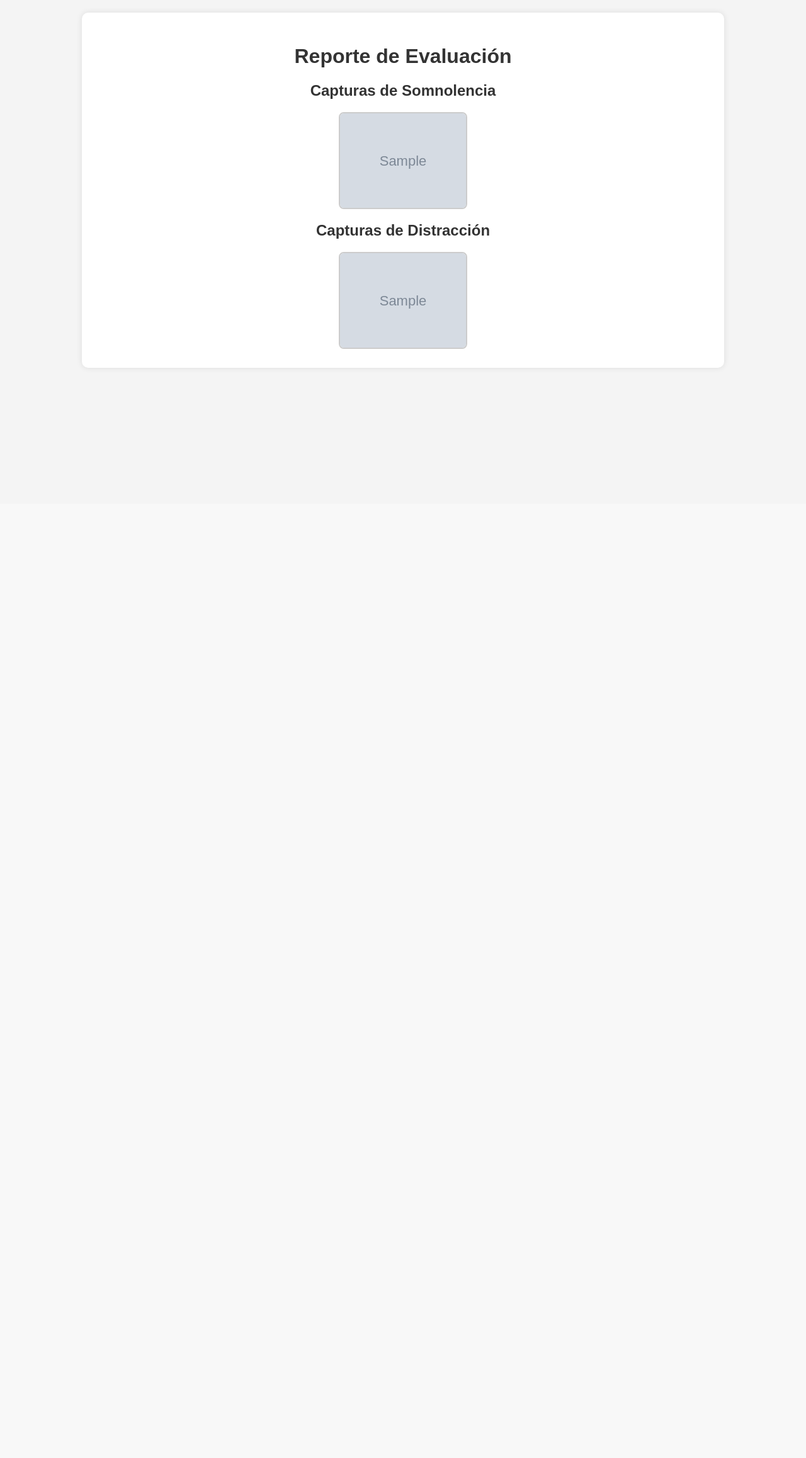
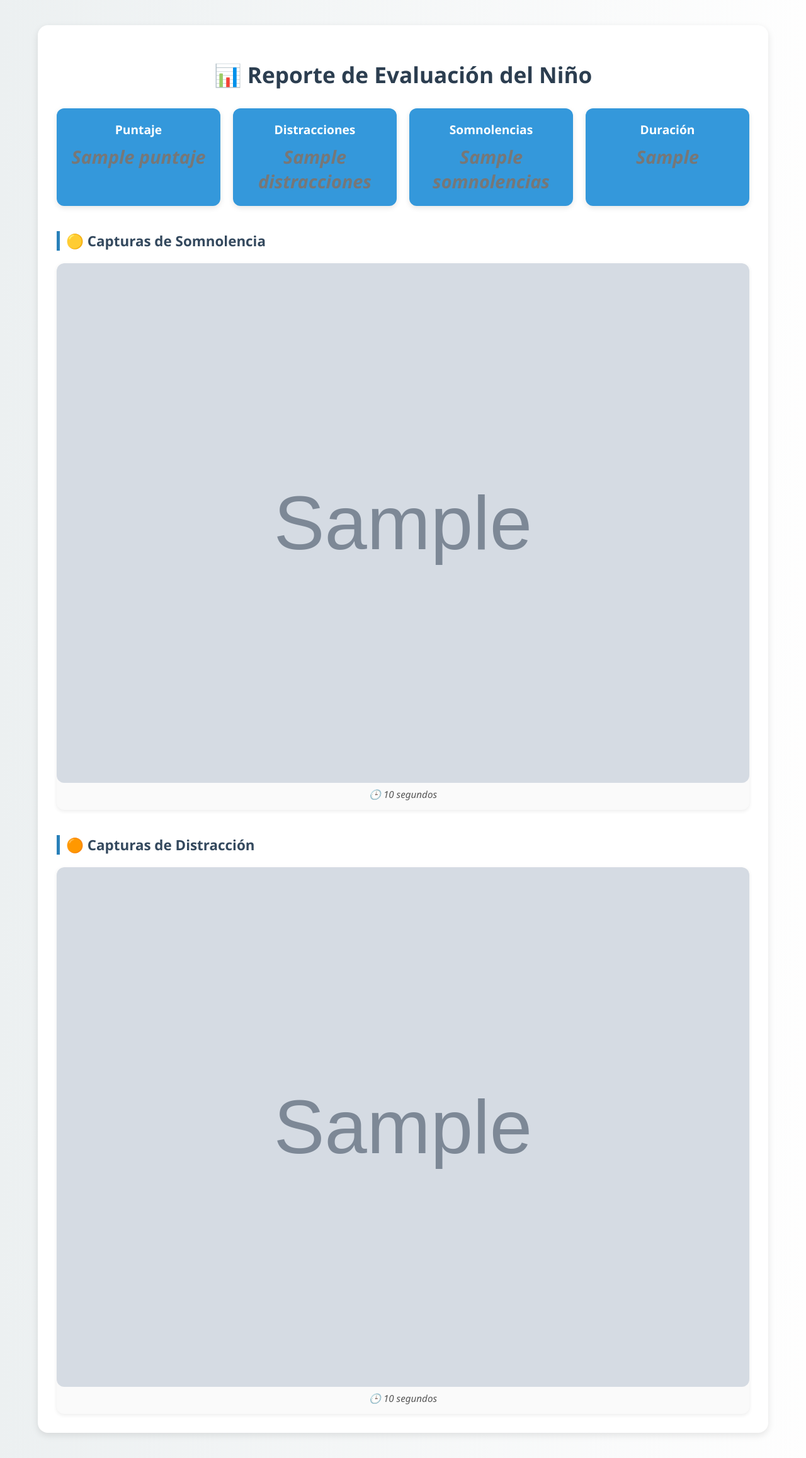
Before and after one commit to Francisco-Ronquillo/EDUFLEX, a Django app: template PADRE/templates/verReporte.html in a window 1280 px wide. Shown: the whole page at 63% size. Before the commit the page ends 586 px from the top, so only its background shows below. Run offline with Django 5.2, Linux system fonts and the light colour scheme; the template is opened without the code that fills it: most values are stand-ins (such as "Sample title", 1, 10 or a date in 2020); grey boxes marked "Sample" are stand-in pictures.

Commit message:
Mejoras en la IA, mejoras de css en los html de padre ,ver reportes

```diff
--- a/EDUFLEX/settings.py
+++ b/EDUFLEX/settings.py
@@ -134,7 +134,9 @@ SESSION_EXPIRE_AT_BROWSER_CLOSE = True
 # Static files (CSS, JavaScript, Images)
 # https://docs.djangoproject.com/en/5.2/howto/static-files/
 
+MEDIA_URL = '/media/'
 STATIC_URL = 'static/'
+MEDIA_ROOT = BASE_DIR / 'media'
 STATICFILES_DIRS = (os.path.join(BASE_DIR, 'static'),)
 
 # Default primary key field type
--- a/NIÑO/views.py
+++ b/NIÑO/views.py
@@ -263,6 +263,8 @@ class GuardarProgresoCartasView(View):
                 distracciones=resultado_final.get("distracciones", 0),
                 tiempos_somnolencia=resultado_final.get("tiempos_somnolencia", []),
                 tiempos_distraccion=resultado_final.get("tiempos_distraccion", []),
+                frames_somnolencia=resultado_final.get("frames_somnolencia", []),
+                frames_distraccion=resultado_final.get("frames_distraccion", []),
                 duracion_evaluacion=timedelta(seconds=tiempo)
             )
             session_key = f"deteccion_iniciada_{nino_id}"
--- a/PADRE/templates/reportes_kid.html
+++ b/PADRE/templates/reportes_kid.html
@@ -46,12 +46,12 @@
         <h4 style="margin-left: 10px;">Reportes:</h4>
         <div class="reportes">
           {% for reporte in item.reportes|slice:":6" %}
-          <div class="card reporte">
+          <a class="card reporte" href="{% url 'padre:verReporte' reporte.id %}">
             <strong></strong>
             <span>{{ reporte.titulo }}</span>
             <span>Duración:{{ reporte.duracion_evaluacion}}</span>
             <span>Fecha:{{ reporte.fecha }}</span>
-          </div>
+          </a>
           {% endfor %}
         </div>
       {% else %}
--- a/PADRE/templates/verReporte.html
+++ b/PADRE/templates/verReporte.html
@@ -1,5 +1,4 @@
 {% load static %}
-
 <!DOCTYPE html>
 <html lang="es">
 <head>
@@ -9,14 +8,34 @@
 </head>
 <body>
     <div class="container">
-        <h1>Reporte de Evaluación</h1>
+        <h1>📊 Reporte de Evaluación del Niño</h1>
+
+        <div class="resumen">
+            <div class="card">
+                <h3>Puntaje</h3>
+                <p>{{ reporte.puntaje }}</p>
+            </div>
+            <div class="card">
+                <h3>Distracciones</h3>
+                <p>{{ reporte.distracciones }}</p>
+            </div>
+            <div class="card">
+                <h3>Somnolencias</h3>
+                <p>{{ reporte.somnolencias }}</p>
+            </div>
+            <div class="card">
+                <h3>Duración</h3>
+                <p>{{ reporte.duracion_evaluacion }}</p>
+            </div>
+        </div>
 
         <section>
-            <h2>Capturas de Somnolencia</h2>
+            <h2>🟡 Capturas de Somnolencia</h2>
             <div class="galeria">
-                {% for imagen in reporte.frames_somnolencia %}
+                {% for imagen, duracion in pares_somnolencia %}
                     <div class="imagen">
-                        <img src="/static/{{ imagen }}" alt="Somnolencia">
+                        <img src="/media/{{ imagen }}" alt="Somnolencia">
+                        <p class="tiempo">🕒 {{ duracion }} segundos</p>
                     </div>
                 {% empty %}
                     <p>No hay imágenes de somnolencia.</p>
@@ -25,11 +44,12 @@
         </section>
 
         <section>
-            <h2>Capturas de Distracción</h2>
+            <h2>🟠 Capturas de Distracción</h2>
             <div class="galeria">
-                {% for imagen in reporte.frames_distraccion %}
+                {% for imagen, duracion in pares_distraccion %}
                     <div class="imagen">
-                       <img src="/static/{{ imagen }}" alt="Distracción">
+                        <img src="/media/{{ imagen }}" alt="Distracción">
+                        <p class="tiempo">🕒 {{ duracion }} segundos</p>
                     </div>
                 {% empty %}
                     <p>No hay imágenes de distracción.</p>
--- a/static/CSS/dashboardDad.css
+++ b/static/CSS/dashboardDad.css
@@ -112,6 +112,8 @@ header {
   height: 250px;
   font-size: 25px;
   text-align: center;
+  text-decoration: none;
+  color: black;
 }
 
 .imagen-con-circulo {
--- a/static/CSS/dashboardKid.css
+++ b/static/CSS/dashboardKid.css
@@ -1,4 +1,4 @@
-/* === ESTRUCTURA GENERAL === */
+
 body {
   margin: 0;
   font-family: Arial, sans-serif;
--- a/static/CSS/reportKid.css
+++ b/static/CSS/reportKid.css
@@ -119,6 +119,8 @@ main h2 {
     align-items: center;
     font-size: 14px;
     line-height: 1.4;
+    text-decoration: none;
+    color:black;
 }
 
 .card.reporte strong {
--- a/static/CSS/verReporte.css
+++ b/static/CSS/verReporte.css
@@ -1,42 +1,107 @@
 body {
-    font-family: Arial, sans-serif;
-    background-color: #f4f4f4;
     margin: 0;
-    padding: 20px;
+    font-family: 'Segoe UI', Tahoma, Geneva, Verdana, sans-serif;
+    background: linear-gradient(to right, #ecf0f1, #fefefe);
+    color: #2c3e50;
 }
 
 .container {
-    max-width: 960px;
-    margin: auto;
-    background-color: white;
+    max-width: 1100px;
+    margin: 40px auto;
     padding: 30px;
-    border-radius: 10px;
-    box-shadow: 0 0 10px rgba(0, 0, 0, 0.1);
+    background-color: #fff;
+    border-radius: 16px;
+    box-shadow: 0 4px 12px rgba(0, 0, 0, 0.1);
 }
 
-h1, h2 {
-    color: #333;
+h1 {
     text-align: center;
+    margin-bottom: 30px;
+    font-size: 2.2rem;
+}
+
+.resumen {
+    display: flex;
+    justify-content: space-between;
+    flex-wrap: wrap;
+    gap: 20px;
+    margin-bottom: 40px;
+}
+
+.card {
+    flex: 1 1 200px;
+    background-color: #3498db;
+    color: white;
+    padding: 20px;
+    border-radius: 12px;
+    text-align: center;
+    box-shadow: 0 3px 8px rgba(0, 0, 0, 0.1);
+    transition: transform 0.3s;
+}
+
+.card:hover {
+    transform: scale(1.05);
+}
+
+.card h3 {
+    margin: 0;
+    font-size: 1.2rem;
+}
+
+.card p {
+    font-size: 1.8rem;
+    margin: 10px 0 0;
+    font-weight: bold;
+}
+
+section {
+    margin-top: 40px;
+}
+
+h2 {
+    color: #34495e;
+    border-left: 5px solid #2980b9;
+    padding-left: 10px;
+    font-size: 1.4rem;
+    margin-bottom: 20px;
 }
 
 .galeria {
-    display: flex;
-    flex-wrap: wrap;
-    justify-content: center;
-    gap: 15px;
-    margin-top: 20px;
+    display: grid;
+    grid-template-columns: repeat(auto-fit, minmax(180px, 1fr));
+    gap: 20px;
 }
 
 .imagen {
-    border: 2px solid #ccc;
-    border-radius: 8px;
     overflow: hidden;
-    width: 200px;
-    height: auto;
+    border-radius: 12px;
+    box-shadow: 0 2px 6px rgba(0, 0, 0, 0.08);
+    background-color: #fafafa;
+    transition: transform 0.3s;
 }
 
 .imagen img {
     width: 100%;
     height: auto;
     display: block;
+    border-radius: 12px;
+    transition: transform 0.3s ease;
 }
+
+.imagen:hover img {
+    transform: scale(1.05);
+}
+
+p {
+    color: #777;
+    font-style: italic;
+    text-align: center;
+}
+
+.imagen p.tiempo {
+    text-align: center;
+    margin-top: 8px;
+    font-size: 0.95rem;
+    color: #555;
+    font-style: italic;
+}
--- a/static/JS/cartas.js
+++ b/static/JS/cartas.js
@@ -1,5 +1,5 @@
 // === CONFIGURACIÓN ===
-const availableCards = ['🐷', '🐶', '👻', '🤡', '😱', '💩', '😫', '❤️', '🥸', '😁', '🙈', '🐧'];
+const availableCards = ['🐷', '🐶', '👻', '🤡', '😱', '💩', '😫', '❤️', '😡', '😁', '🙈', '🐧'];
 const cartasPorNivel = [8, 10, 12, 18, 24]; // Cartas por nivel
 const tiemposPorNivel = [5000, 4000, 3000, 2000, 2000]; // tiempo en milisegundos según el nivel
 
```
Also changed, not shown: NIÑO/modelo_deteccion.py (+42 -42 lines), PADRE/templates/dashboardDad.html (+5 -7 lines), PADRE/views.py (+13 -10 lines), PROFESOR/templates/curso_estudiante.html (+18 -8 lines), PROFESOR/templates/reporte_niño.html (+9 -8 lines), static/CSS/estudiantes.css (added, +60 -0 lines).
